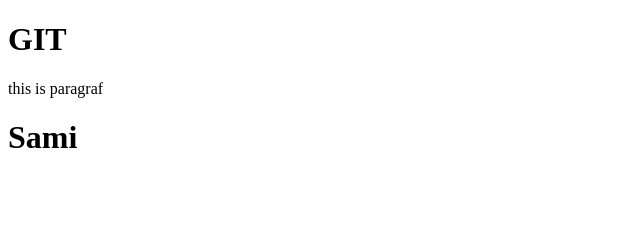
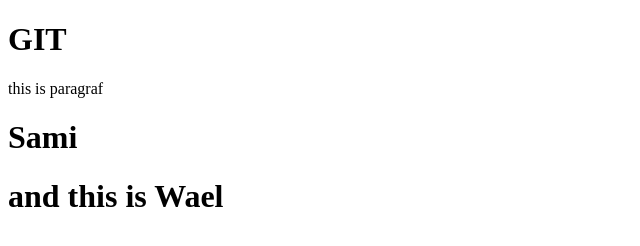
Before and after one commit to mohamadat/cv2024, a plain HTML site: page index.html in a window 1280 px wide. Shown: the whole page, without its empty margins (0-640 px from the left). Drawn offline with Linux system fonts and the light colour scheme.

Commit message:
my first commit

```diff
--- a/index.html
+++ b/index.html
@@ -12,5 +12,6 @@
 
 
     <h1>Sami</h1>
+    <h1>and this is Wael</h1>
 </body>
 </html>
```
